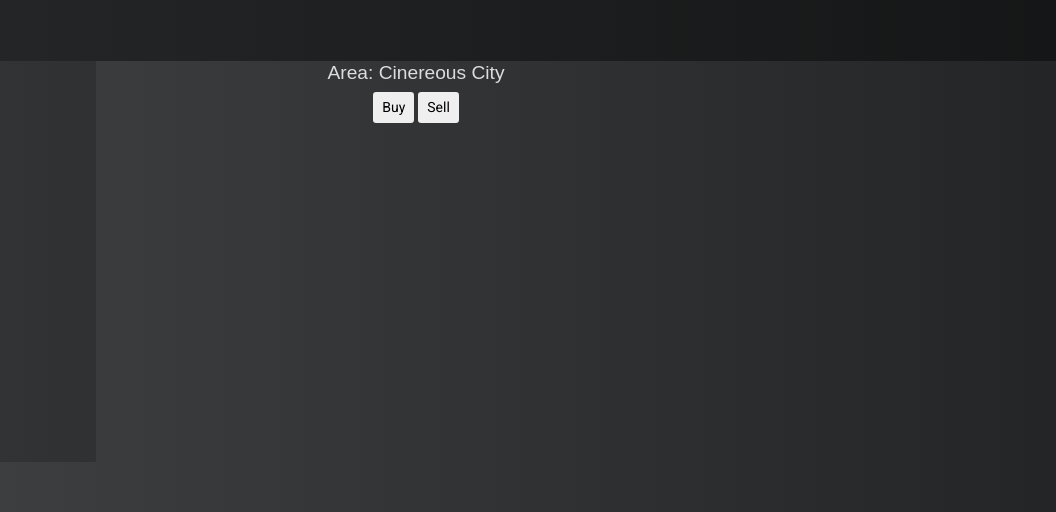
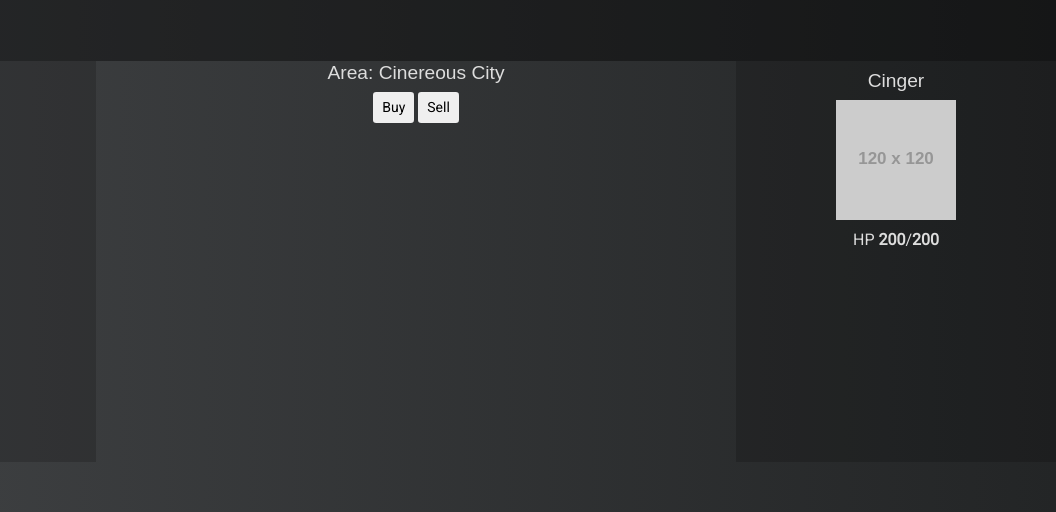
Before and after one commit to Hazumi/mystic-dynasty, a plain HTML site: page index.html in a window 1280 px wide. Both pictures are taken after a click on the button "Shop". Shown: the top 512 px of the page, 224-1280 px from the left. Drawn offline with nearby package versions, Linux system fonts and the light colour scheme; placeholder pictures from the web are drawn by us; a web font is replaced by a local one.

Commit message:
render shopkeeper

```diff
--- a/index.html
+++ b/index.html
@@ -50,8 +50,8 @@
 
         </div>
         <div class="col-md-3 right panel text-center" style="display: none;">
-          <h2 id="monster-name"></h2>
-          <img id="monster-avatar" alt="Avatar" class="avatar" src="">
+          <h2 id="character-name"></h2>
+          <img id="character-avatar" alt="Avatar" class="avatar" src="">
           <div class="stat">HP <span id="monster-hp">200</span>/<span id="monster-max-hp">200</span></div>
         </div>
       </div>
--- a/scripts/main.js
+++ b/scripts/main.js
@@ -13,9 +13,9 @@ $(document).ready(function() {
   const $townPanel = $('#town-panel');
   const $attackPanel = $('#attack-panel');
   const $shopPanel = $('#shop-panel');
-  const $monsterPanel = $('.right');
-  const $monsterName = $('#monster-name');
-  const $monsterAvatar = $('#monster-avatar');
+  const $characterPanel = $('.right');
+  const $characterName = $('#character-name');
+  const $characterAvatar = $('#character-avatar');
   const $monsterHp = $('#monster-hp');
   const $monsterMaxHp = $('#monster-max-hp');
   const $log = $('#log');
@@ -38,6 +38,12 @@ $(document).ready(function() {
     },
     state: {
       combat: false
+    },
+    npc: {
+      cinger: {
+        name: 'Cinger',
+        avatar: 'http://via.placeholder.com/120x120'
+      }
     },
     monster: {
       Bloodbeast: function() {
@@ -118,21 +124,23 @@ $(document).ready(function() {
 
   }; */
 
-  const renderPanels = modeType => {
+  const renderPanels = (modeType, npc) => {
     if (modeType == 'combat') {
       $townPanel.hide();
       $attackPanel.show();
-      $monsterPanel.show();
+      $characterPanel.show();
       game.state.combat = true;
     } else if (modeType == 'town') {
       $townPanel.show();
       $attackPanel.hide();
-      $monsterPanel.hide();
+      $characterPanel.hide();
       game.state.combat = false;
     } else if (modeType == 'shop') {
       $townPanel.hide();
       $attackPanel.hide();
+      $characterPanel.show();
       $shopPanel.show();
+      populateCharUI(npc);
     }
   };
 
@@ -182,24 +190,20 @@ $(document).ready(function() {
     }
   };
 
-  const populateEnemyUI = monster => {
-    $monsterName.text(monster.name);
-    $monsterAvatar.attr('src', monster.avatar);
-    $monsterHp.text(monster.hp);
-    $monsterMaxHp.text(monster.hp);
+  const populateCharUI = character => {
+    $characterName.text(character.name);
+    $characterAvatar.attr('src', character.avatar);
+    $monsterHp.text(character.hp);
+    $monsterMaxHp.text(character.hp);
   };
 
   const combat = monster => {
     renderPanels('combat');
-    populateEnemyUI(monster);
+    populateCharUI(monster);
     $atkBtn.bind('click', () => {
       playerAttack(monster);
       monsterAttack(monster);
     });
-  };
-
-  const shop = items => {
-    renderPanels('shop');
   };
 
   setInterval(() => {
@@ -219,7 +223,7 @@ $(document).ready(function() {
   });
 
   $shop.on('click', () => {
-    shop();
+    renderPanels('shop', game.npc.cinger);
   });
 
 });
```
